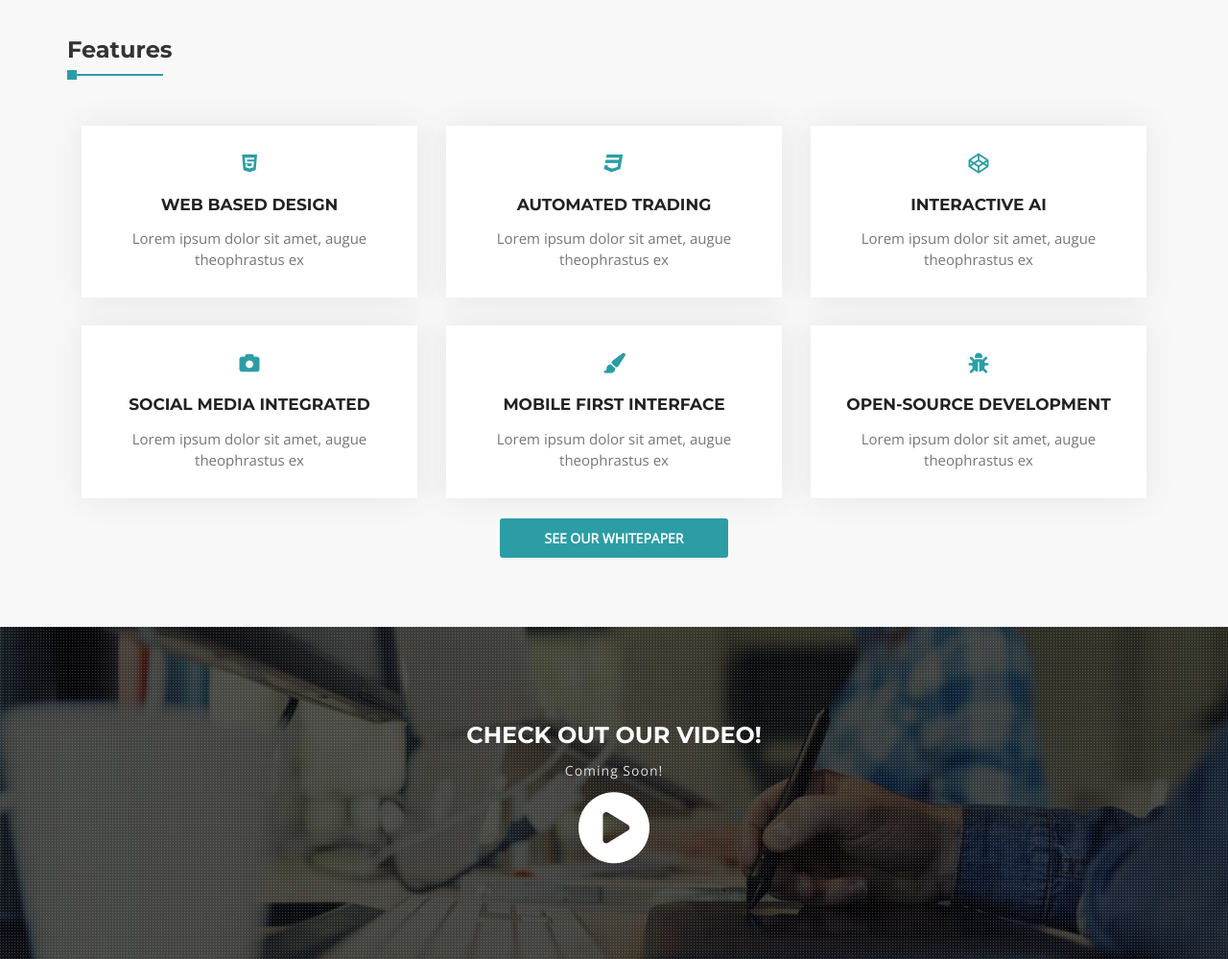
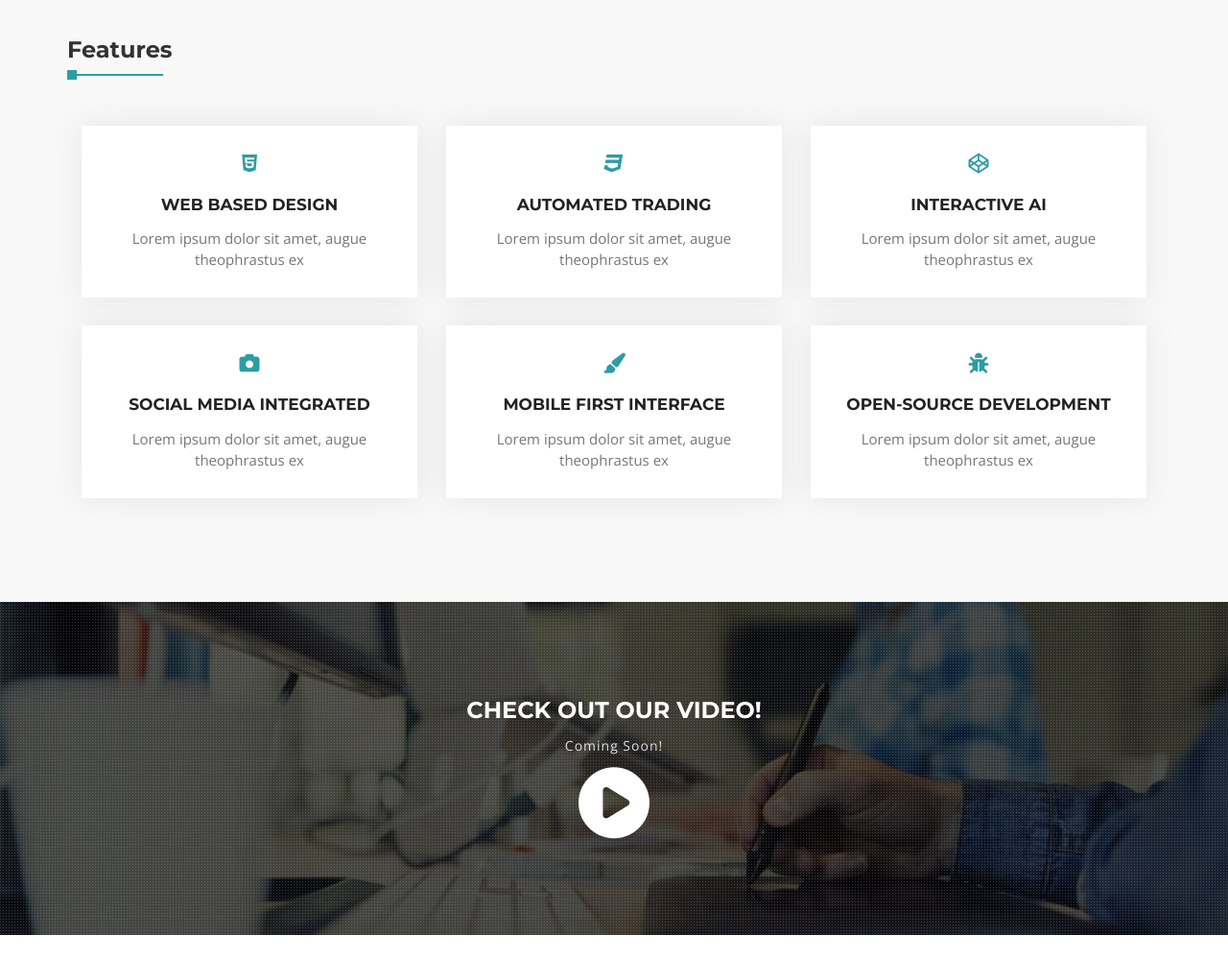
Before and after one commit to VegaAISolutions/VAISWeb, a Flask app: page / in a window 1280 px wide; the page is wider, and only the part inside the window is pictured. Shown: the part 933-1932 px from the top of that part at 96% size. Run offline with Flask 2, Linux system fonts and the light colour scheme; some libraries are stand-ins or nearby versions; some web fonts are replaced.

Commit message:
testing live vs dev (should branch later)

```diff
--- a/templates/index/index.html
+++ b/templates/index/index.html
@@ -133,7 +133,7 @@
                             </div>
                         </div>
                     </div>
-                      <div class="features_section" align="center"><a href="/whitepaper" >See our whitepaper</a></div>
+
 
                 </div>
             </div>
```
